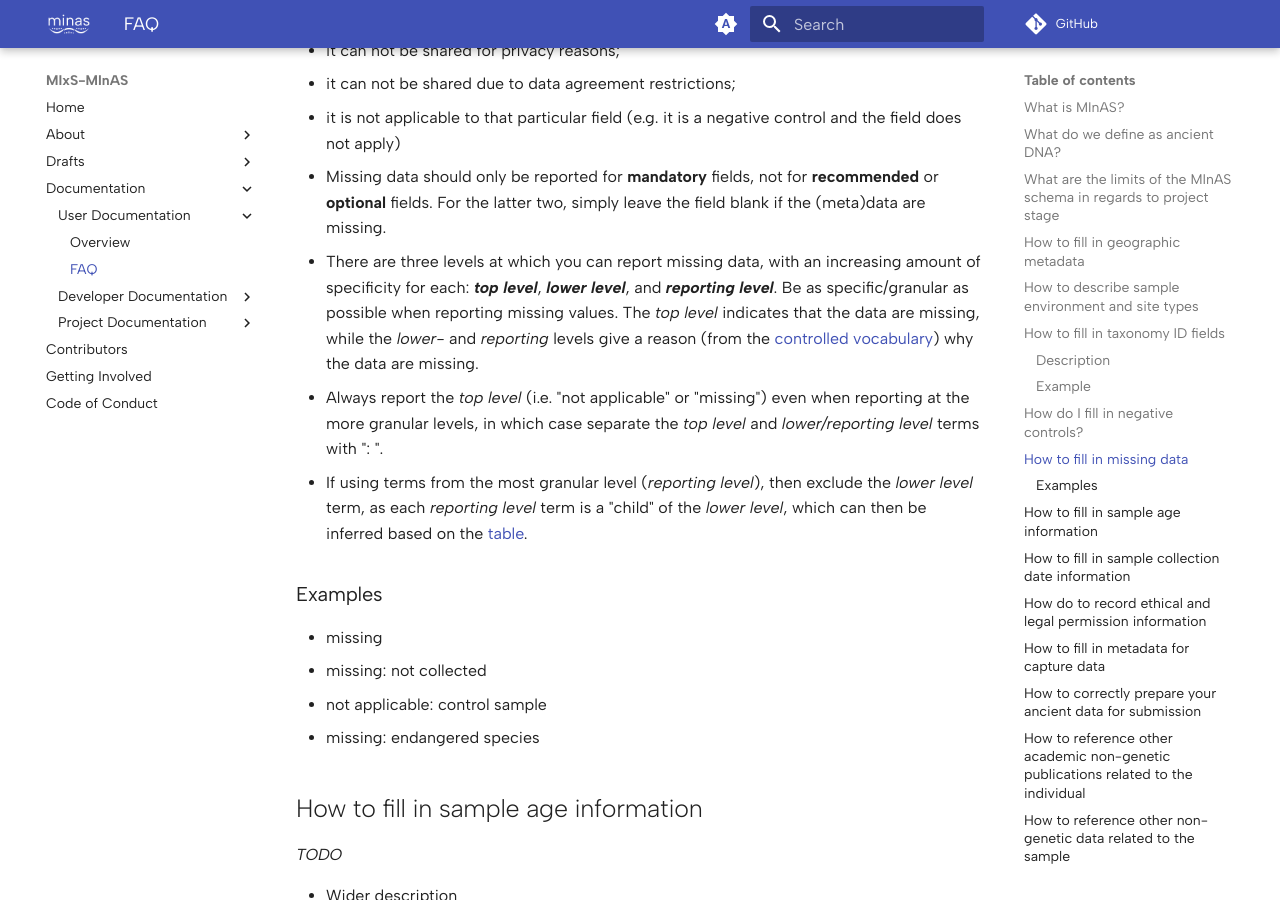
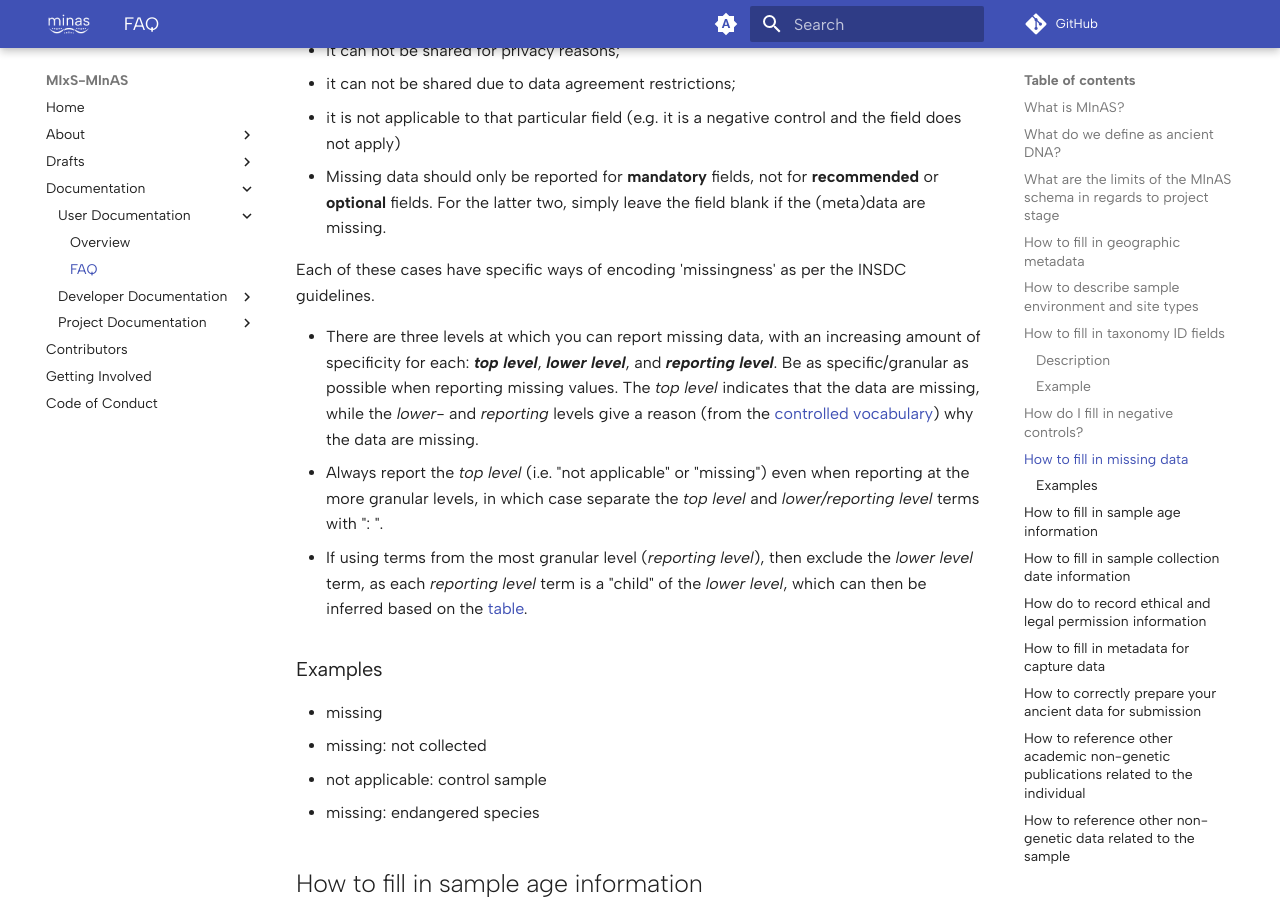
Before and after one commit to MIxS-MInAS/MIxS-MInAS.github.io, an MkDocs documentation site: the page built from docs/documentation/user-documentation/faq.md, in a window 1280 px wide and 900 px high, scrolled down 3831 px. Built offline with MkDocs 1.6.1 and Material for MkDocs 9.7.7, drawn with Linux system fonts in a browser that asks for light colours; comment, search, counter and statistics services are not loaded.

Commit message:
Apply suggestion from @jfy133
Co-authored-by: James A. Fellows Yates <jfy133@gmail.com>

```diff
--- a/docs/documentation/user-documentation/faq.md
+++ b/docs/documentation/user-documentation/faq.md
@@ -122,6 +122,9 @@ Follow the [INSDC Missing Value Reporting](https://www.insdc.org/technical-speci
   - it can not be shared due to data agreement restrictions;
   - it is not applicable to that particular field (e.g. it is a negative control and the field does not apply)
 - Missing data should only be reported for **mandatory** fields, not for **recommended** or **optional** fields. For the latter two, simply leave the field blank if the (meta)data are missing.
+
+Each of these cases have specific ways of encoding 'missingness' as per the INSDC guidelines.
+
 - There are three levels at which you can report missing data, with an increasing amount of specificity for each: _**top level**_, _**lower level**_, and _**reporting level**_. Be as specific/granular as possible when reporting missing values. The _top level_ indicates that the data are missing, while the _lower-_ and _reporting_ levels give a reason (from the [controlled vocabulary](https://www.insdc.org/technical-specifications/missing-value-reporting/)) why the data are missing.
 - Always report the _top level_ (i.e. "not applicable" or "missing") even when reporting at the more granular levels, in which case separate the _top level_ and _lower/reporting level_ terms with ": ".
 - If using terms from the most granular level (_reporting level_), then exclude the _lower level_ term, as each _reporting level_ term is a "child" of the _lower level_, which can then be inferred based on the [table](https://www.insdc.org/technical-specifications/missing-value-reporting/).
```
